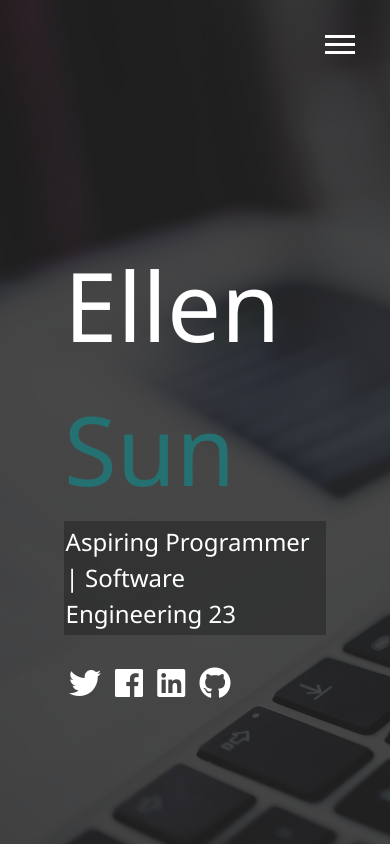
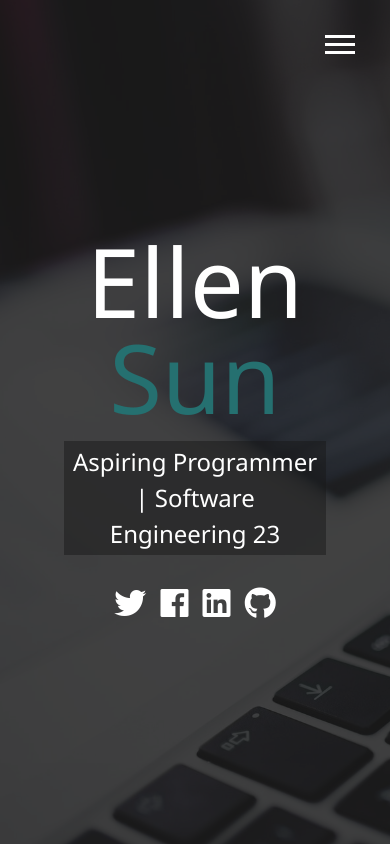
Before and after one commit to ellenimpi/my_portfolio, a website: page dist/index.html in a window 390 px wide. Drawn offline with Linux system fonts and the light colour scheme.

Commit message:
Added projects page

```diff
--- a/scss/_config.scss
+++ b/scss/_config.scss
@@ -1,6 +1,6 @@
 //this is a partial- so the file name starts with -
 //contains all variables and mixins
-$primary-color: rgb(27, 27, 27);
+$primary-color: rgb(19, 19, 19);
 $secondary-color: #257070;
 $show-home-img: true;
 $home-img: url(../img/background.jpg);
@@ -32,3 +32,35 @@ $background-opacity: 0.8;
     }
   }
 }
+
+//Mixins can't return - we need functions for that
+@function set-color-text($color) {
+  @if (lightness($color) > 40) {
+    @return black;
+  } @else {
+    @return white;
+  }
+}
+
+//Media Query Mixins
+@mixin mediaSm {
+  @media screen and (max-width: 500px) {
+    //applies for 500px or less
+    @content;
+  }
+}
+@mixin mediaMd {
+  @media screen and (max-width: 768px) {
+    @content;
+  }
+}
+@mixin mediaLg {
+  @media screen and (min-width: 769px) and (max-width: 1170px) {
+    @content;
+  }
+}
+@mixin mediaXl {
+  @media screen and (min-width: 1171px) {
+    @content;
+  }
+}
--- a/scss/_menu.scss
+++ b/scss/_menu.scss
@@ -13,7 +13,7 @@
     height: 3px;
     width: 30px;
     margin: 0 0 5px 0;
-    background: white;
+    background: set-color-text($primary-color);
     @include easeOut;
   }
 
@@ -104,7 +104,7 @@
     text-transform: uppercase;
     padding: 1rem 0;
     font-weight: 400;
-    color: white;
+    color: set-text-color($primary-color);
     text-decoration: none;
     @include easeOut;
 
--- /dev/null
+++ b/scss/_mobile.scss
@@ -0,0 +1,61 @@
+@include mediaXl {
+}
+
+@include mediaLg {
+}
+
+@include mediaMd {
+  main {
+    align-items: center;
+    text-align: center;
+  }
+  .lg-heading {
+    line-height: 1;
+    margin-bottom: 1rem;
+  }
+
+  ul.menu-nav,
+  div.menu-branding {
+    float: none;
+    width: 100%;
+    min-height: 0;
+
+    &.show {
+      transform: translate3d(0, 0, 0);
+    }
+  }
+
+  .menu-nav {
+    transform: translate3d(100%, 0, 0);
+    height: 75vh;
+    font-size: 24px;
+  }
+
+  .menu-branding {
+    transform: translate3d(-100%, 0, 0);
+    height: 25vh;
+
+    .portrait {
+      //put in smaller profile pic url
+      background: url();
+      width: 125px;
+      height: 125px;
+    }
+  }
+
+  .project-info {
+    grid-template-areas:
+      "img"
+      "intro"
+      "job1"
+      "job2"
+      "job3";
+    grid-template-columns: 1fr;
+  }
+}
+
+@include mediaSm {
+  main #home h1 {
+    margin-top: 10vh;
+  }
+}
--- a/scss/main.scss
+++ b/scss/main.scss
@@ -1,5 +1,6 @@
 @import "_config";
 @import "_menu";
+
 * {
   box-sizing: border-box;
   /*makes sure that the sizing doesn't get messed up by padding px*/
@@ -8,7 +9,7 @@
 body {
   @include background;
   background: $primary-color;
-  color: rgb(255, 255, 255);
+  color: set-color-text($primary-color);
   height: 100%;
   margin: 0px;
   line-height: 1.5;
@@ -46,7 +47,7 @@ header {
 
 main {
   padding: 4rem;
-  height: 100%;
+  height: 100vh;
   &#home {
     //will never have scroll bars on main page
     overflow: hidden;
@@ -70,3 +71,33 @@ main {
     }
   }
 }
+.project-info {
+  display: grid;
+  grid-gap: 30px;
+  grid-template-areas:
+    "img intro intro"
+    "job1 job2 job3";
+  grid-template-columns: repeat(3, 1fr);
+}
+.project-img {
+  grid-area: img;
+}
+.info {
+  grid-area: intro;
+}
+.p1 {
+  grid-area: job1;
+}
+.p2 {
+  grid-area: job2;
+}
+.p3 {
+  grid-area: job3;
+}
+.project {
+  padding: 2rem;
+  background-color: lighten($primary-color, 5);
+  border-bottom: $secondary-color 2px solid;
+  margin-bottom: 30px;
+}
+@import "mobile";
```
Also changed, not shown: dist/css/main.css, dist/doodles.html (deleted), dist/index.html, dist/projects.html, dist/resume.html (added).
